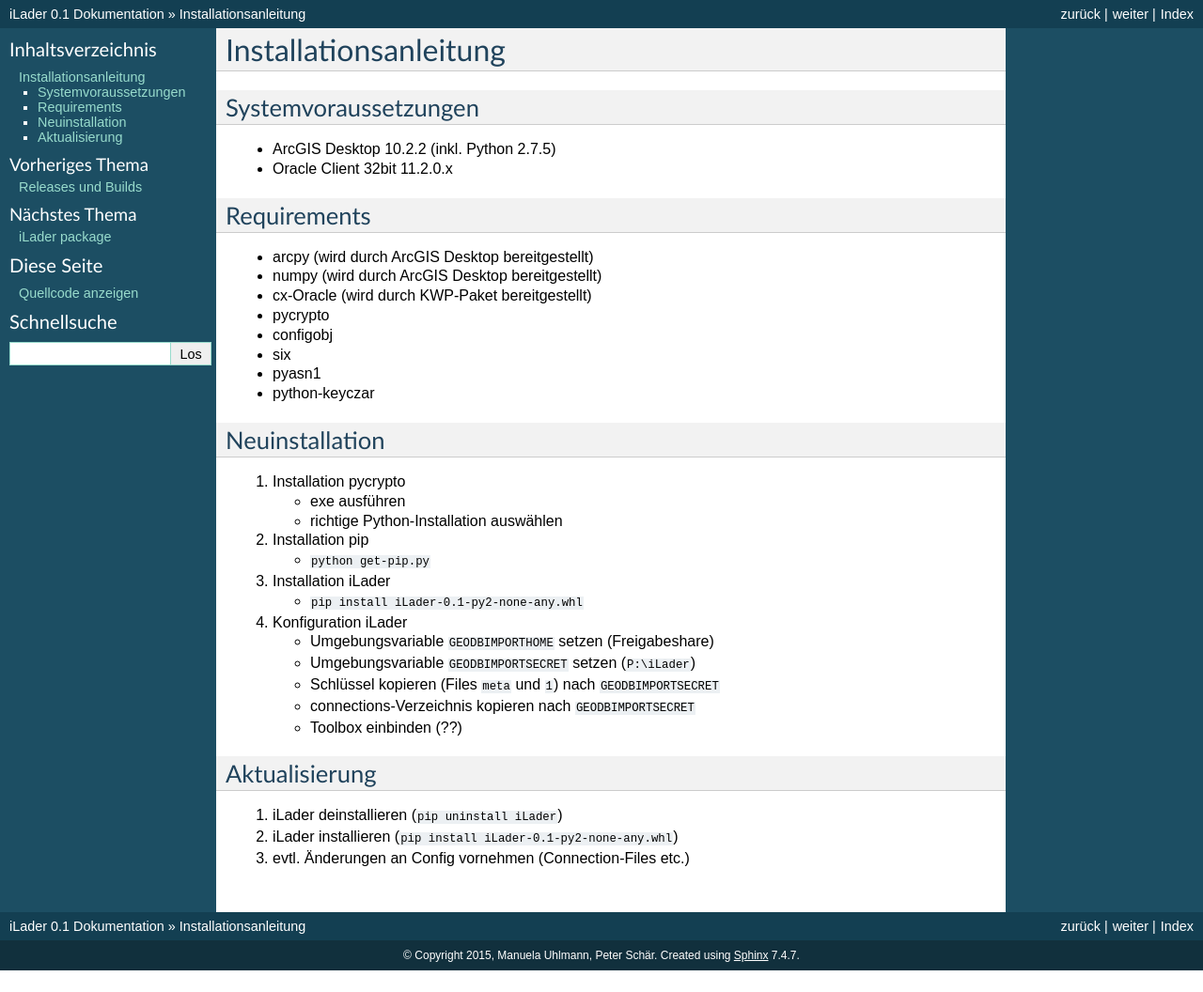
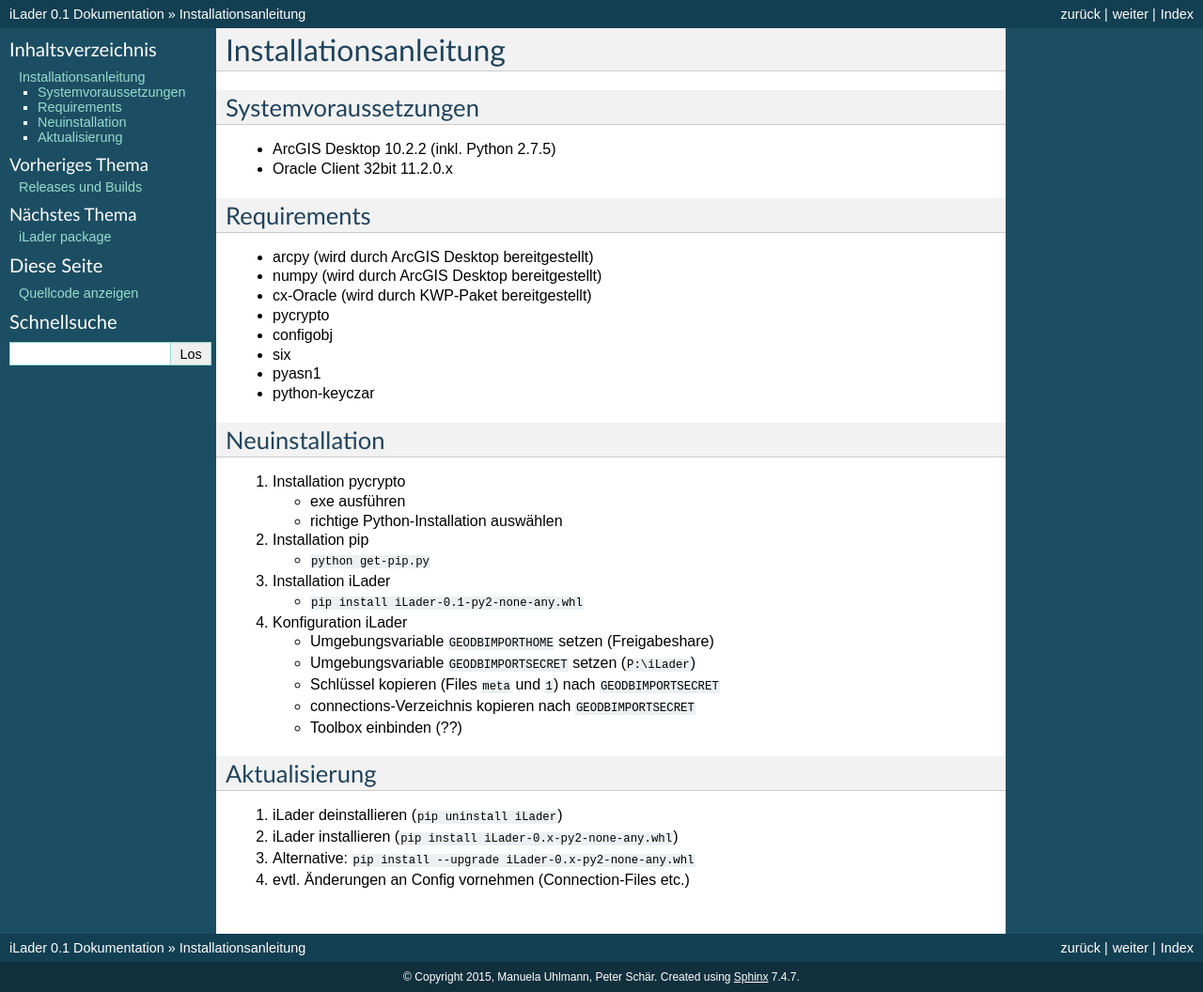
Before and after one commit to AGIBE/iLader, a Sphinx documentation site: the page built from docs/installation.rst, in a window 1280 px wide. Shown: the whole page at 94% size. Built offline with Sphinx 7.4.7, drawn with Linux system fonts in a browser that asks for light colours; before the commit the page ends 1033 px from its top, so only the background shows below that.

Commit message:
Installationsanleitung ergänzt.

```diff
--- a/docs/installation.rst
+++ b/docs/installation.rst
@@ -44,5 +44,6 @@ Aktualisierung
 --------------
 
 #. iLader deinstallieren (``pip uninstall iLader``)
-#. iLader installieren (``pip install iLader-0.1-py2-none-any.whl``)
+#. iLader installieren (``pip install iLader-0.x-py2-none-any.whl``)
+#. Alternative: ``pip install --upgrade iLader-0.x-py2-none-any.whl``
 #. evtl. Änderungen an Config vornehmen (Connection-Files etc.)
```
